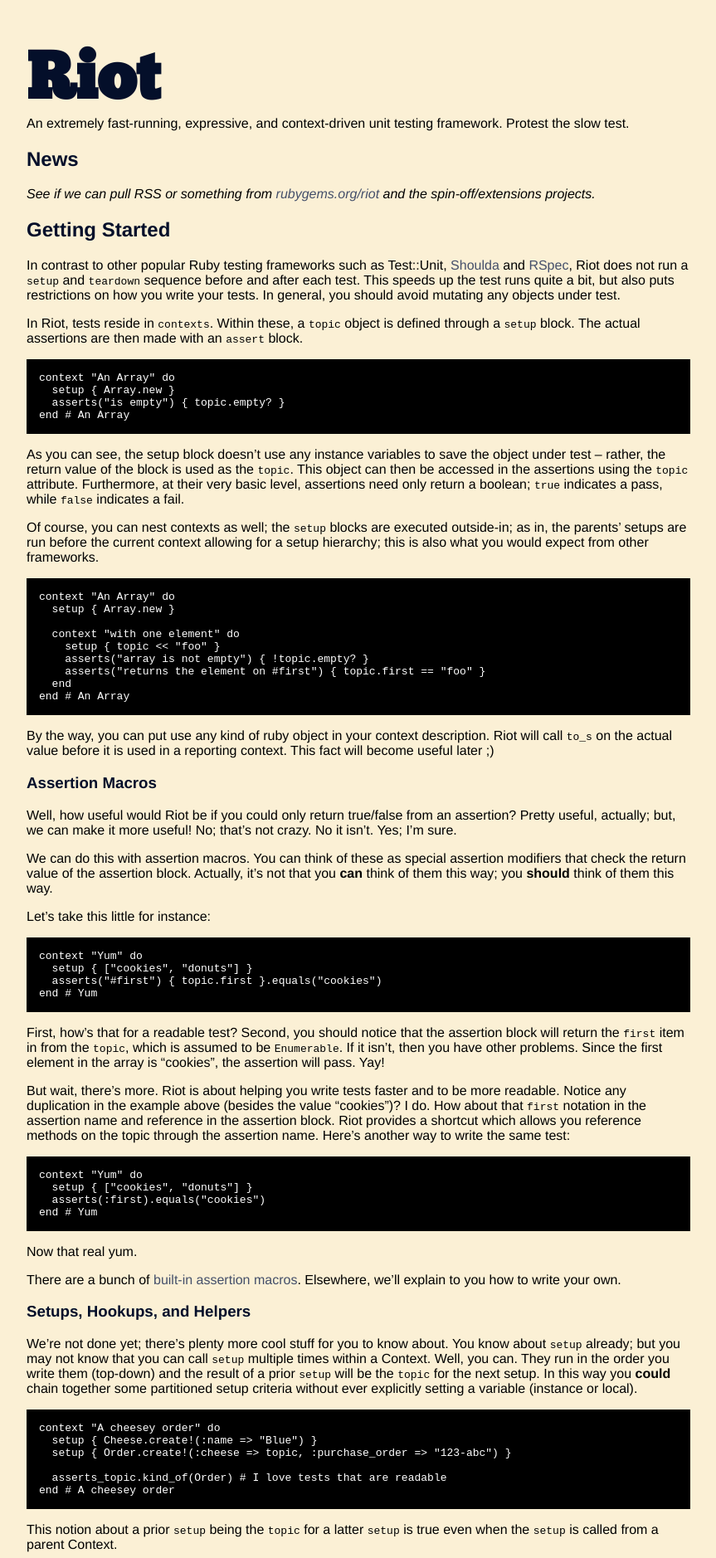
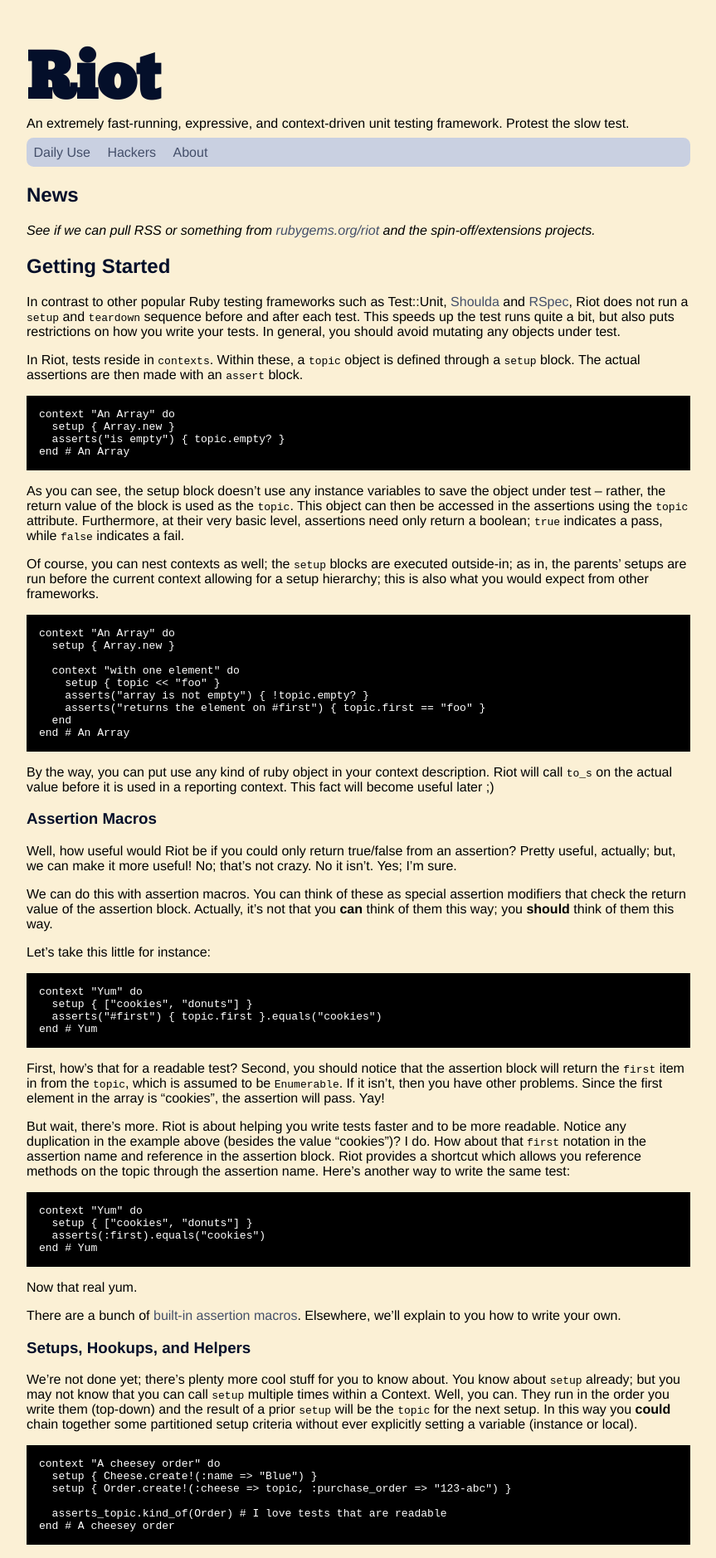
Before and after one commit to thumblemonks/riot, a Jekyll site: the page built from index.md, in a window 1280 px wide. Shown: the top 1878 px of the page at 83% size, without its empty margins (208-1071 px from the left). Built offline with Jekyll 4.4.1, drawn with Linux system fonts in a browser that asks for light colours.

Commit message:
Some stylization and a menu are here

```diff
--- a/_layouts/default.html
+++ b/_layouts/default.html
@@ -20,6 +20,14 @@
           An extremely fast-running, expressive, and context-driven unit testing framework. Protest the slow
           test.
         </div>
+
+        <div id="menu" class="rounded">
+          <ul>
+            <li><a href="/" title="Using riot in daily situations">Daily Use</a></li>
+            <li><a href="/hacking" title="Thing to know about hacking riot">Hackers</a></li>
+            <li><a href="/about" title="Using riot in daily situations">About</a></li>
+          </ul>
+        </div>
       </div>
 
       <div id="content">
--- a/stylesheets/styles.css
+++ b/stylesheets/styles.css
@@ -16,11 +16,19 @@
 .download { float: right; }
 pre { background: #000; color: #fff; padding: 15px;}
 
+.rounded { border-radius: 1ex; -moz-border-radius: 1ex; -webkit-border-radius: 1ex; }
+
 #container { margin: 0 auto; width: 800px; }
 
 #header h1 {
   font-family: "ChunkFiveRegular"; font-size: 5em;
 }
+#header #menu {
+  padding: 1ex; margin: 1ex 0;
+  background-color: #c9d0e1;
+}
+  #header #menu ul { padding: 0; margin: 0; }
+    #header #menu ul li { list-style: none; padding: 0 1em 0 0; margin: 0; display: inline-block; }
 
 #footer {
   padding: 1em 0; color: #555;
```
